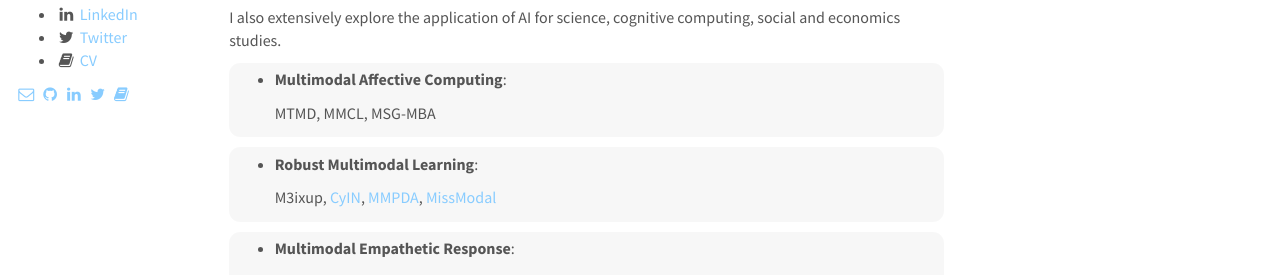
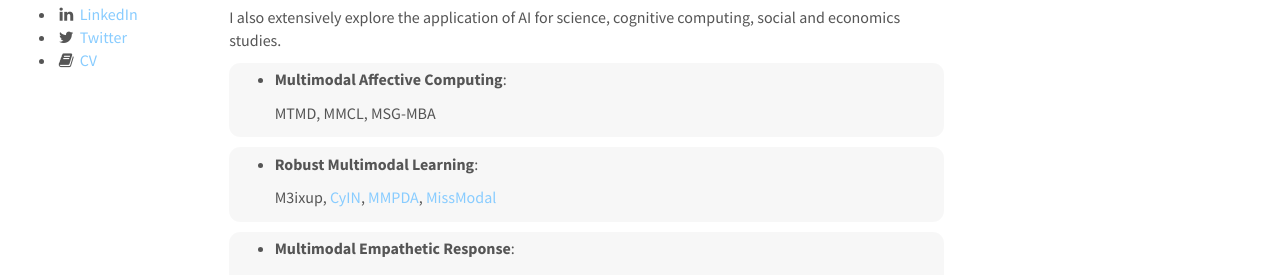
Before and after one commit to RH-Lin/rh-lin.github.io, a Jekyll site: the page built from _pages/home.md, in a window 1280 px wide. Shown: the part 515-790 px from the top of the page. Built offline with Jekyll 4.4.1, drawn with Linux system fonts in a browser that asks for light colours; nearby versions of some CDN libraries; comment, search, counter and statistics services are not loaded; a style sheet for code colours, icons or effects is not loaded.

Commit message:
Reinitialize

```diff
--- a/_includes/visits.html
+++ b/_includes/visits.html
@@ -1,7 +1,7 @@
-<div class="well" style="height:150">
+<div class="well" style="height:140">
 
 <div style="margin-top: 5px"></div>
-<script type='text/javascript' id='clustrmaps' src='//cdn.clustrmaps.com/map_v2.js?cl=88ccee&w=255&t=n&d=vuXu8r4DBROnkEntNREV93Uef4G6EskWYKVJkXDM3II&co=ffffff&cmo=f2bc7e&cmn=f46d90&ct=fafafa'></script>
+<script type='text/javascript' id='clustrmaps' src='//cdn.clustrmaps.com/map_v2.js?cl=88ccee&w=260&t=n&d=vuXu8r4DBROnkEntNREV93Uef4G6EskWYKVJkXDM3II&co=ffffff&cmo=f2bc7e&cmn=f46d90&ct=fafafa'></script>
 
 <div style="margin-top: 5px"></div>
 
--- a/_sass/bootstrap/_sidebar.scss
+++ b/_sass/bootstrap/_sidebar.scss
@@ -269,18 +269,3 @@
     display: none;
   }
 }
-
-/* 默认：桌面端显示完整版，隐藏小图标版 */
-.author__urls_sm {
-  display: none;
-}
-
-/* 在小屏幕时（如小于768px）隐藏完整版，显示小图标版 */
-@media screen and (max-width: 768px) {
-  .author__urls {
-    display: none;
-  }
-  .author__urls_sm {
-    display: block;
-  }
-}
--- a/css/main.scss
+++ b/css/main.scss
@@ -106,3 +106,19 @@ pubtit {
 	margin-top: 6px;
 	margin-bottom: 6px;
 }
+
+
+/* 默认：桌面端显示完整版，隐藏小图标版 */
+.author__urls_sm {
+  display: none;
+}
+
+/* 在小屏幕时（如小于768px）隐藏完整版，显示小图标版 */
+@media screen and (max-width: 768px) {
+  .author__urls {
+    display: none;
+  }
+  .author__urls_sm {
+    display: block;
+  }
+}
```
